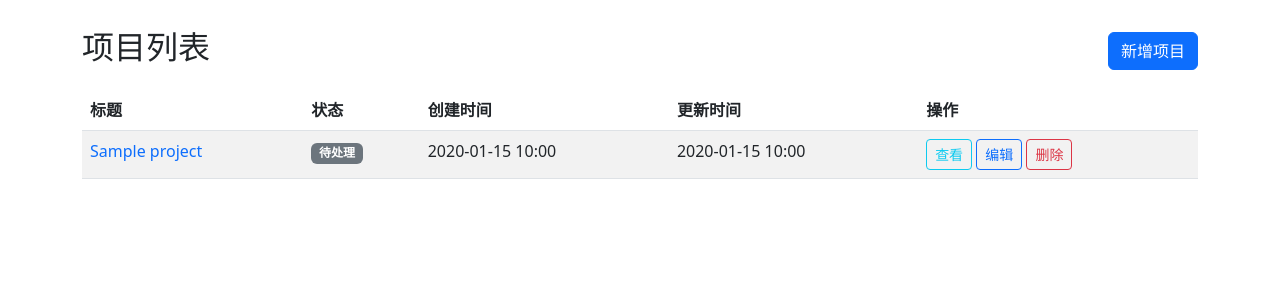
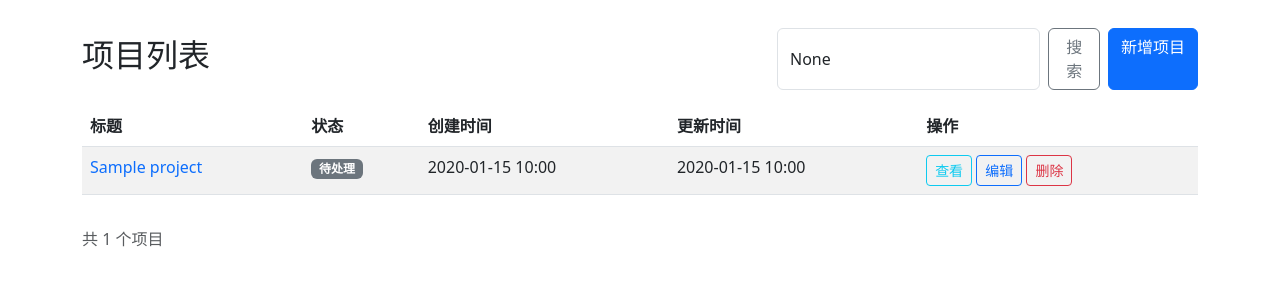
Before and after one commit to gordonho/moltbot-project-manager, a Django app: page / in a window 1280 px wide. Shown: the part 70-368 px from the top of the page. Run offline with Django 4.2, Linux system fonts and the light colour scheme; tables that the repository leaves empty hold one stand-in row (values such as "Sample post").

Commit message:
添加搜索和分页功能到项目管理系统
- 实现了全文检索功能，支持跨字段搜索
- 添加了分页功能，每页显示10个项目
- 更新了项目列表模板，包含搜索框和分页导航
- 修改了settings.py以添加django-extensions

```diff
--- a/project_manager/settings.py
+++ b/project_manager/settings.py
@@ -25,7 +25,7 @@ SECRET_KEY = 'django-insecure-%#^#9)-xe4txouzpk6y-r%xntc(y$0j2ud=f6&$%=(a&5ni=23
 # SECURITY WARNING: don't run with debug turned on in production!
 DEBUG = True
 
-ALLOWED_HOSTS = []
+ALLOWED_HOSTS = ['localhost', '127.0.0.1']
 
 
 # Application definition
@@ -38,6 +38,7 @@ INSTALLED_APPS = [
     'django.contrib.messages',
     'django.contrib.staticfiles',
     'projects',
+    'django_extensions',
 ]
 
 MIDDLEWARE = [
--- a/projects/templates/projects/project_list.html
+++ b/projects/templates/projects/project_list.html
@@ -5,9 +5,18 @@
 {% block content %}
 <div class="row">
     <div class="col-md-12">
-        <div class="d-flex justify-content-between align-items-center mb-3">
+        <div class="d-flex flex-column flex-md-row justify-content-between align-items-start align-items-md-center mb-3 gap-2">
             <h2>项目列表</h2>
-            <a href="{% url 'project_create' %}" class="btn btn-primary">新增项目</a>
+            <div class="d-flex gap-2">
+                <form method="GET" class="d-flex gap-2" style="flex-grow: 1; max-width: 400px;">
+                    <input type="text" name="q" value="{{ query }}" placeholder="搜索项目..." class="form-control">
+                    <button type="submit" class="btn btn-outline-secondary">搜索</button>
+                    {% if query %}
+                        <a href="{% url 'project_list' %}" class="btn btn-outline-secondary">清除</a>
+                    {% endif %}
+                </form>
+                <a href="{% url 'project_create' %}" class="btn btn-primary">新增项目</a>
+            </div>
         </div>
 
         {% if projects %}
@@ -53,9 +62,65 @@
                     </tbody>
                 </table>
             </div>
+
+            <!-- 分页导航 -->
+            {% if projects.has_other_pages %}
+                <nav aria-label="项目列表分页">
+                    <ul class="pagination justify-content-center">
+                        {% if projects.has_previous %}
+                            <li class="page-item">
+                                <a class="page-link" href="?page=1{% if query %}&q={{ query }}{% endif %}">首页</a>
+                            </li>
+                            <li class="page-item">
+                                <a class="page-link" href="?page={{ projects.previous_page_number }}{% if query %}&q={{ query }}{% endif %}">上一页</a>
+                            </li>
+                        {% else %}
+                            <li class="page-item disabled">
+                                <span class="page-link">首页</span>
+                            </li>
+                            <li class="page-item disabled">
+                                <span class="page-link">上一页</span>
+                            </li>
+                        {% endif %}
+
+                        <li class="page-item active">
+                            <span class="page-link">
+                                第 {{ projects.number }} 页，共 {{ projects.paginator.num_pages }} 页
+                            </span>
+                        </li>
+
+                        {% if projects.has_next %}
+                            <li class="page-item">
+                                <a class="page-link" href="?page={{ projects.next_page_number }}{% if query %}&q={{ query }}{% endif %}">下一页</a>
+                            </li>
+                            <li class="page-item">
+                                <a class="page-link" href="?page={{ projects.paginator.num_pages }}{% if query %}&q={{ query }}{% endif %}">末页</a>
+                            </li>
+                        {% else %}
+                            <li class="page-item disabled">
+                                <span class="page-link">下一页</span>
+                            </li>
+                            <li class="page-item disabled">
+                                <span class="page-link">末页</span>
+                            </li>
+                        {% endif %}
+                    </ul>
+                </nav>
+            {% endif %}
+
+            <div class="mt-3">
+                <p class="text-muted">共 {{ projects.paginator.count }} 个项目</p>
+            </div>
         {% else %}
             <div class="alert alert-info">
-                <p class="mb-0">暂无项目，请 <a href="{% url 'project_create' %}">创建新项目</a></p>
+                <p class="mb-0">
+                    {% if query %}
+                        未找到匹配 "{{ query }}" 的项目。
+                        <a href="{% url 'project_list' %}">查看全部项目</a>
+                    {% else %}
+                        暂无项目，请 <a href="{% url 'project_create' %}">创建新项目</a>
+                    {% endif %}
+                </p>
             </div>
         {% endif %}
     </div>
--- a/projects/views.py
+++ b/projects/views.py
@@ -1,12 +1,36 @@
 from django.shortcuts import render, get_object_or_404, redirect
 from django.contrib import messages
+from django.core.paginator import Paginator
+from django.db.models import Q
 from .models import Project, Task
 
 
 def project_list(request):
     """项目列表页面"""
+    # 获取搜索查询参数
+    query = request.GET.get('q')
+
+    # 获取所有项目
     projects = Project.objects.all()
-    return render(request, 'projects/project_list.html', {'projects': projects})
+
+    # 如果有搜索查询，则进行全文检索
+    if query:
+        projects = projects.filter(
+            Q(title__icontains=query) |
+            Q(description__icontains=query) |
+            Q(result__icontains=query) |
+            Q(notes__icontains=query)
+        )
+
+    # 分页处理
+    paginator = Paginator(projects, 10)  # 每页显示10个项目
+    page_number = request.GET.get('page')
+    page_obj = paginator.get_page(page_number)
+
+    return render(request, 'projects/project_list.html', {
+        'projects': page_obj,
+        'query': query
+    })
 
 
 def project_detail(request, pk):
```
